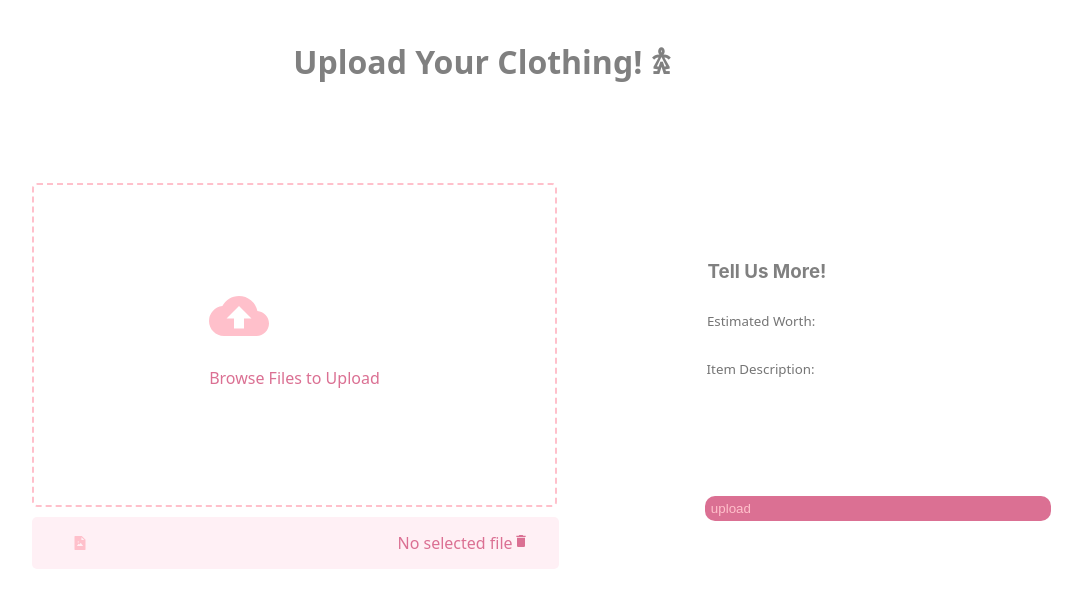
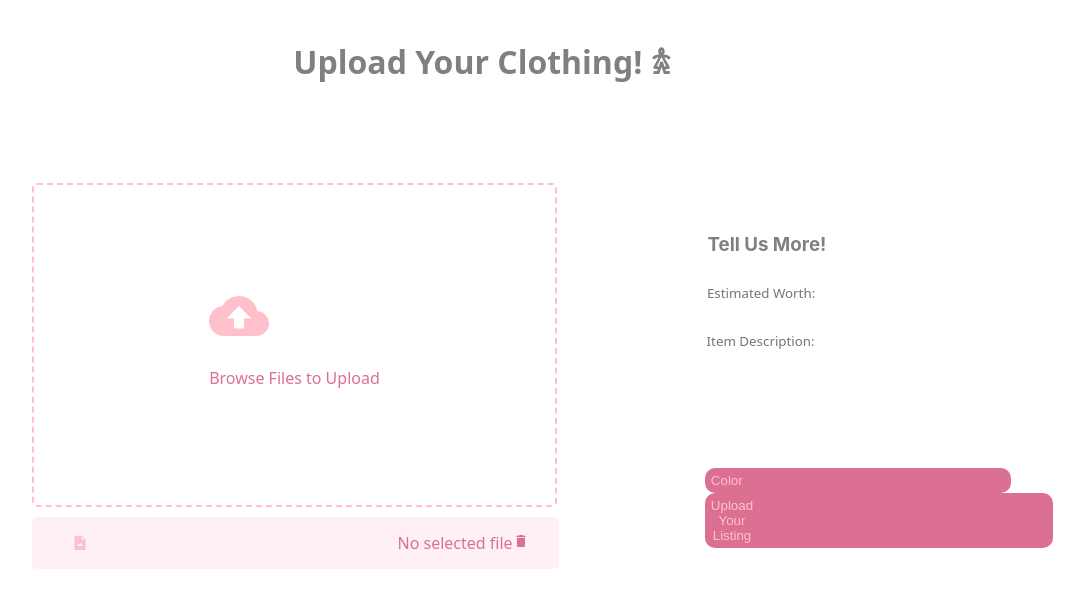
Before and after one commit to Oasis-NEU/f23-group14, a React (Create React App) app: page /upload in a window 1280 px wide. Shown: the top 608 px of the page, without its empty margins (158-1242 px from the left). Built offline with nearby package versions, Linux system fonts and the light colour scheme.

Commit message:
drop down button

```diff
--- a/package.json
+++ b/package.json
@@ -6,8 +6,11 @@
     "@testing-library/jest-dom": "^5.17.0",
     "@testing-library/react": "^13.4.0",
     "@testing-library/user-event": "^13.5.0",
+    "bootstrap": "^5.3.2",
     "react": "^18.2.0",
+    "react-bootstrap": "^2.9.1",
     "react-dom": "^18.2.0",
+    "react-icons": "^4.11.0",
     "react-router-dom": "^6.17.0",
     "react-scripts": "^5.0.1",
     "web-vitals": "^2.1.4"
--- a/src/pages/Upload.js
+++ b/src/pages/Upload.js
@@ -2,6 +2,8 @@ import { useState } from "react";
 import './upload.css'
 import { MdCloudUpload, MdDelete } from 'react-icons/md'
 import { AiFillFileImage } from 'react-icons/ai'
+import Dropdown from 'react-bootstrap/Dropdown';
+
 
 function Upload() {
     const [image, setImage] = useState(null)
@@ -82,7 +84,26 @@ function Upload() {
                     </label>
                     </form>
                     <form>
-                    <button onClick={handleSubmit}> upload</button>
+                        <Dropdown>
+                            <Dropdown.Toggle variant="success" id="dropdown-basic">
+                                Color
+                            </Dropdown.Toggle>
+                            <Dropdown.Menu>
+                                <Dropdown.Item href="#/action-1">Red</Dropdown.Item>
+                                <Dropdown.Item href="#/action-2">Orange</Dropdown.Item>
+                                <Dropdown.Item href="#/action-3">Yellow</Dropdown.Item>
+                                <Dropdown.Item href="#/action-4">Green</Dropdown.Item>
+                                <Dropdown.Item href="#/action-5">Blue</Dropdown.Item>
+                                <Dropdown.Item href="#/action-6">Purple</Dropdown.Item>
+                                <Dropdown.Item href="#/action-7">Black</Dropdown.Item>
+                                <Dropdown.Item href="#/action-8">White</Dropdown.Item>
+                                <Dropdown.Item href="#/action-9">Gray</Dropdown.Item>
+
+                            </Dropdown.Menu>
+                        </Dropdown>
+                    </form>
+                    <form>
+                    <button onClick={handleSubmit}>Upload Your Listing</button>
                 </form>
              </section>
         </div>
--- a/src/pages/upload.css
+++ b/src/pages/upload.css
@@ -100,3 +100,9 @@
  .child-element-1 {
      align-items: center;
  }
+
+ .dropdown{
+    display: flex;
+    flex-direction: column;
+
+ }
```
Also changed, not shown: 1 other file (tests, documents, lock files or other folders).
